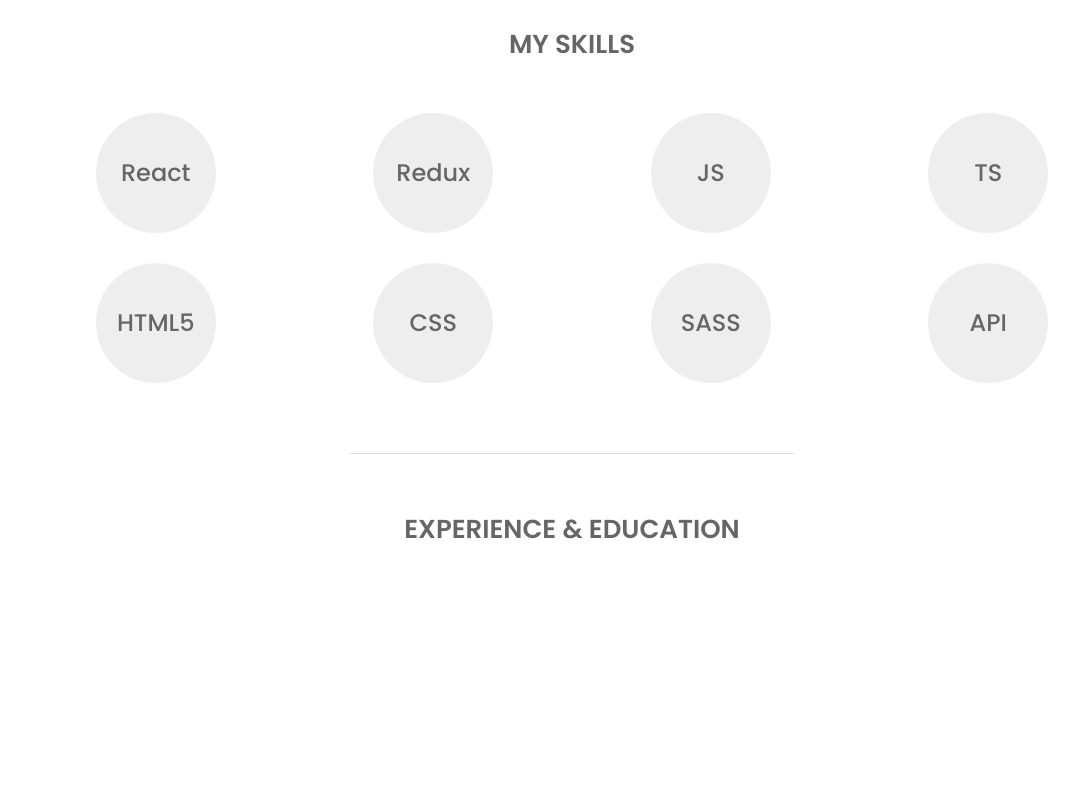
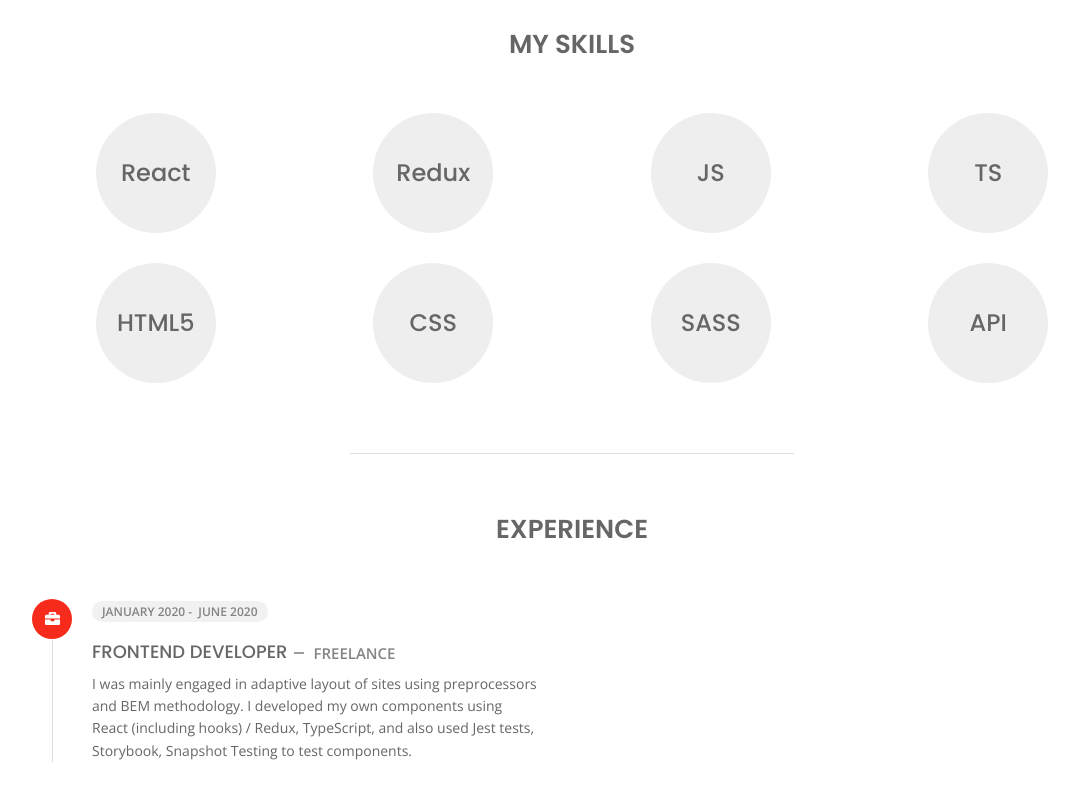
Before and after one commit to prudiusDenys/portfolio, a React (Create React App) app: page /about in a window 1280 px wide. Shown: the part 752-1552 px from the top of the page, without its empty margins (68-1147 px from the left). Before the commit the page ends 1351 px from the top, so only its background shows below. Built offline with nearby package versions, Linux system fonts and the light colour scheme.

Commit message:
Page experience was added

```diff
--- a/src/Components/About/About.tsx
+++ b/src/Components/About/About.tsx
@@ -7,6 +7,7 @@
 import {CustomTitle} from "../../common/components/CustomTitle/CustomTitle";
 import {Skills} from "./Skills/Skills";
 import {Header} from "../Header/Header";
+import {Experience} from "./Experience/Experience";
 
 
 export const About = () => {
@@ -87,7 +88,8 @@
 					<CustomTitle customTitle={'My Skills'}/>
 					<Skills/>
 					<Separator/>
-					<CustomTitle customTitle={'EXPERIENCE & EDUCATION'}/>
+					<CustomTitle customTitle={'EXPERIENCE'}/>
+					<Experience/>
 				</div>
 			</div>
 		</div>
--- /dev/null
+++ b/src/Components/About/Experience/Experience.module.scss
@@ -0,0 +1,8 @@
+.experienceContent{
+  display: flex;
+  margin: 0 -15px;
+}
+.firstColumn{
+  flex: 0 0 50%;
+  padding: 0 15px;
+}
--- /dev/null
+++ b/src/Components/About/Experience/Experience.tsx
@@ -0,0 +1,39 @@
+import React from "react";
+import classes from "./Experience.module.scss";
+import styleContainer from '../../../common/styles/container/Container.module.scss'
+import {ExperienceItem} from "./ExperienceItem/ExperienceItem";
+import {v1} from "uuid";
+import {ExperienceDataType} from "../../../common/types/types";
+
+
+export const Experience = () => {
+
+	const experienceData: Array<ExperienceDataType> = [
+		{
+			id: v1(),
+			time: {
+				workStart: 'January 2020',
+				workEnd: ' June 2020'
+			},
+			position: 'Frontend Developer',
+			company: 'Freelance',
+			duties: 'I was mainly engaged in adaptive layout of sites using preprocessors and BEM methodology. I developed my own components using React (including hooks) / Redux, TypeScript, and also used Jest tests, Storybook, Snapshot Testing to test components.'
+		},
+	];
+
+	const experienceItem = experienceData.map(i => <ExperienceItem key={i.id} time={i.time} position={i.position}
+																																 company={i.company}
+																																 duties={i.duties}/>)
+
+	return (
+		<div className={classes.experience}>
+			<div className={styleContainer.container}>
+				<div className={classes.experienceContent}>
+					<div className={classes.firstColumn}>
+						{experienceItem}
+					</div>
+				</div>
+			</div>
+		</div>
+	)
+}
--- /dev/null
+++ b/src/Components/About/Experience/ExperienceItem/ExperienceItem.module.scss
@@ -0,0 +1,87 @@
+@import "src/common/styles/mixins/mixins";
+@import "src/common/styles/variables/variables";
+
+.experienceItem {
+  position: relative;
+  padding: 0 20px 0 60px;
+  margin: 0 0 50px;
+
+  .icon {
+    @include wh(40px, 40px);
+    background-color: $primaryColor;
+    position: absolute;
+    left: 0;
+    right: 0;
+    line-height: 40px;
+    text-align: center;
+    z-index: 1;
+    border-radius: 50%;
+    color: #fff;
+
+    path {
+      font-size: 14px;
+    }
+  }
+
+  .time {
+    font-family: $secondFont;
+    background-color: $elementsBc;
+    font-size: 12px;
+    padding: 1px 10px;
+    display: inline-block;
+    margin-bottom: 12px;
+    border-radius: 20px;
+    font-weight: 600;
+    opacity: .8;
+    text-transform: uppercase
+  }
+
+  .positionBlock {
+    display: flex;
+    align-items: center;
+
+    .position {
+      @include font(18px, 500);
+      margin: 7px 0 10px;
+      text-transform: uppercase;
+      line-height: 1.2;
+    }
+
+    .company {
+      opacity: .8;
+      font-weight: 600;
+      font-size: 15px;
+      position: relative;
+      padding-left: 26px;
+      font-family: $secondFont;
+      text-transform: uppercase;
+
+      &::before {
+        position: absolute;
+        content: '';
+        width: 10px;
+        height: 2px;
+        left: 7px;
+        top: 50%;
+        transform: translateY(-50%);
+        opacity: .8;
+        background-color: #666;
+      }
+    }
+  }
+
+  .duties p {
+    margin: 0;
+    font-size: 14px;
+    font-family: $secondFont;
+
+    &::after {
+      border-left: 1px solid #ddd;
+      content: "";
+      position: absolute;
+      top: 0;
+      left: 20px;
+      bottom: 0;
+    }
+  }
+}
--- /dev/null
+++ b/src/Components/About/Experience/ExperienceItem/ExperienceItem.tsx
@@ -0,0 +1,36 @@
+import React from "react";
+import classes from "./ExperienceItem.module.scss";
+import {FontAwesomeIcon} from "@fortawesome/react-fontawesome";
+import {faBriefcase} from "@fortawesome/free-solid-svg-icons";
+import {TimeType} from "../../../../common/types/types";
+
+
+type PropsType = {
+	time: TimeType
+	position: string
+	company: string
+	duties: string
+}
+
+export const ExperienceItem = (props: PropsType) => {
+	return (
+		<div className={classes.experienceItem}>
+			<div className={classes.icon}><FontAwesomeIcon icon={faBriefcase}/></div>
+			<div className={classes.time}>
+				<span>{props.time.workStart}</span>&nbsp;-&nbsp;
+				<span>{props.time.workEnd}</span>
+			</div>
+			<div className={classes.positionBlock}>
+				<h5 className={classes.position}>
+					{props.position}
+				</h5>
+				<span className={classes.company}>{props.company}</span>
+			</div>
+			<div className={classes.duties}>
+				<p>
+					{props.duties}
+				</p>
+			</div>
+		</div>
+	)
+}
--- /dev/null
+++ b/src/common/types/types.ts
@@ -0,0 +1,11 @@
+export type ExperienceDataType = {
+	id: string,
+	time: TimeType,
+	position: string,
+	company: string,
+	duties: string
+}
+export type TimeType = {
+	workStart: string,
+	workEnd: string
+}
```
